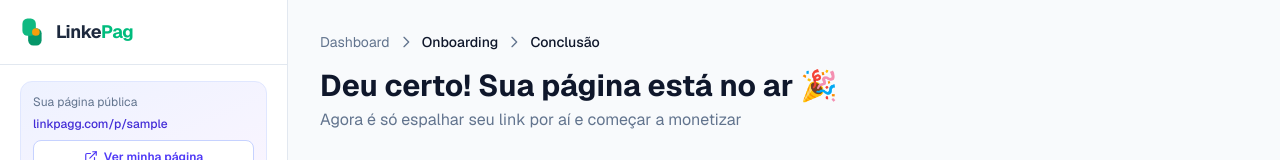
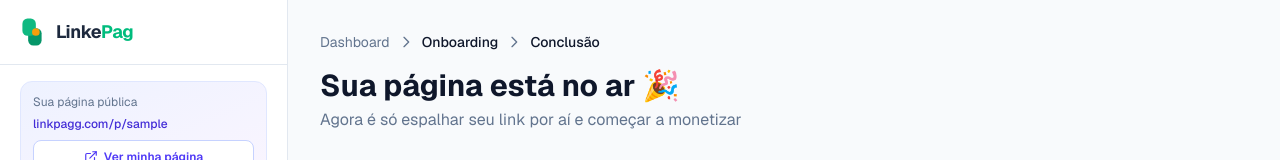
Before and after one commit to erickz/linkepag-frontend, a Next.js app: page /admin/onboarding/conclusao in a window 1280 px wide. Shown: the top 160 px of the page. Built offline with nearby package versions, Linux system fonts and the light colour scheme; no server answers; sample sign-in values are in the browser's storage.

Commit message:
Editted text of conclusion page

```diff
--- a/src/app/admin/onboarding/conclusao/page.tsx
+++ b/src/app/admin/onboarding/conclusao/page.tsx
@@ -106,7 +106,7 @@ export default function OnboardingConclusaoPage() {
   return (
     <div>
       <PageHeader
-        title="Deu certo! Sua página está no ar 🎉"
+        title="Sua página está no ar 🎉"
         description="Agora é só espalhar seu link por aí e começar a monetizar"
         breadcrumbs={[{ label: 'Onboarding' }, { label: 'Conclusão' }]}
       />
```
